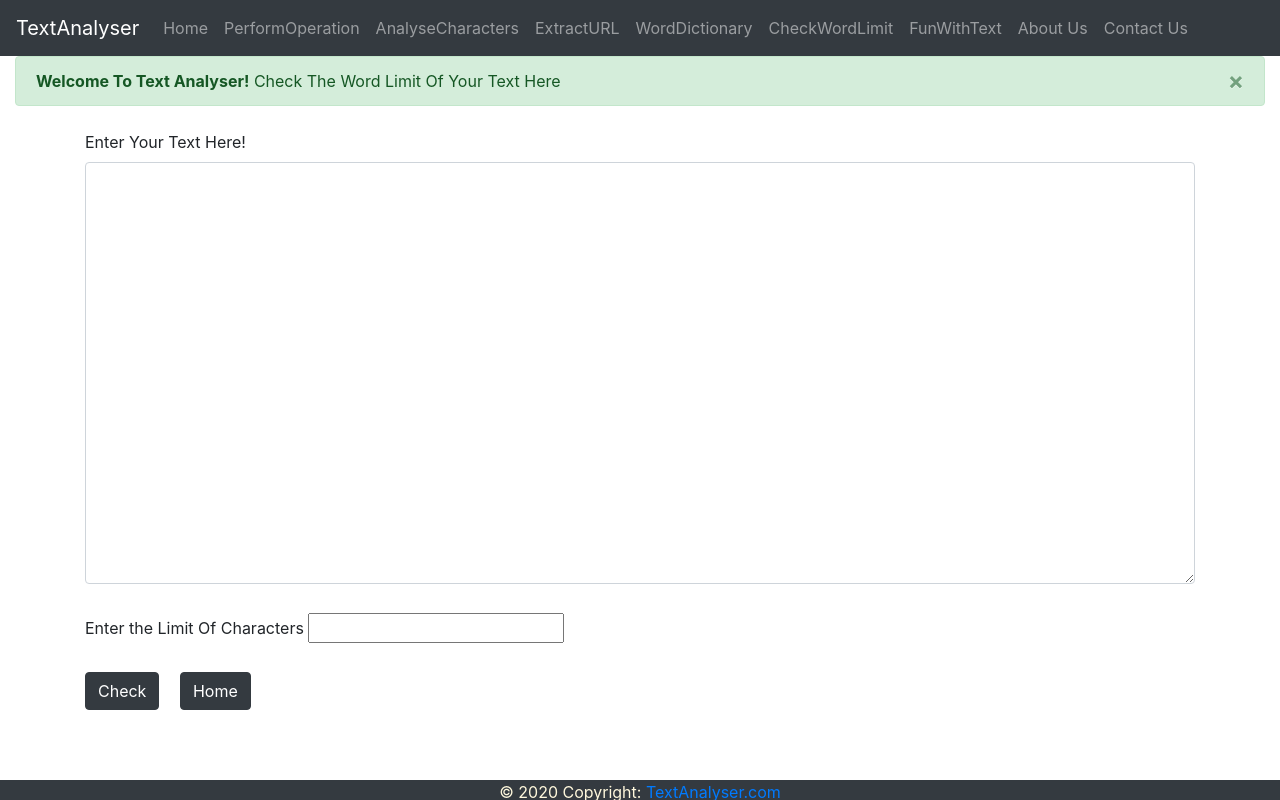
After one commit to kritirikhi/TextAnalyser, a Django app: page /wordlimitchecker/ in a window 1280 px wide. The commit adds this page. Run offline with Django 3.2, Linux system fonts and the light colour scheme; some libraries are stand-ins or nearby versions.

Commit message:
Added Word Limit Checker

```diff
--- /dev/null
+++ b/textutils/requirements.txt
@@ -0,0 +1,3 @@
+django => 3.0.7
+BeautifulSoup => 4.9.1
+requests => 2.24.0
--- a/textutils/templates/navbar.html
+++ b/textutils/templates/navbar.html
@@ -11,6 +11,8 @@
         <a class="nav-item nav-link" href="/analysecharacters">AnalyseCharacters</a>
         <a class="nav-item nav-link" href="/extracturl">ExtractURL</a>
         <a class="nav-item nav-link" href="/worddictionary">WordDictionary</a>
+        <a class="nav-item nav-link" href="/wordlimitchecker">CheckWordLimit</a>
+        <a class="nav-item nav-link" href="/funtext">FunWithText</a>
         <a class="nav-item nav-link" href="/about">About Us<span class="sr-only">(current)</span></a>
         <a class="nav-item nav-link" href="/contact">Contact Us</a>
       </div>
--- /dev/null
+++ b/textutils/templates/wordlimitchecker.html
@@ -0,0 +1,106 @@
+<!DOCTYPE html>
+<html lang="en">
+<head>
+    <meta charset="UTF-8">
+    <meta name="viewport" content="width=device-width, initial-scale=1.0">
+    <link rel="stylesheet" href="https://stackpath.bootstrapcdn.com/bootstrap/4.5.0/css/bootstrap.min.css" integrity="sha384-9aIt2nRpC12Uk9gS9baDl411NQApFmC26EwAOH8WgZl5MYYxFfc+NcPb1dKGj7Sk" crossorigin="anonymous">
+    <title>Document</title>
+
+    <script>
+        function checkwordlimit(){
+            var text = document.getElementById('text').value;
+            var newtext = text.split(" ").join("");
+            var words = document.getElementById('words').value;
+            if(text.length==0 && words.length==0){
+                let s = 'Please Enter The Text And The Character Limit';
+                document.getElementById('msg').innerHTML=s;
+                return;
+            }
+            if(text.length==0){
+                let s = 'Please Enter The Text First';
+                document.getElementById('msg').innerHTML=s;
+                return;
+            }
+            if(words.length==0){
+                let s = 'Please Enter The Character Limit';
+                document.getElementById('msg').innerHTML=s;
+                return;
+            }
+            var alpha='abcdefghijklmnopqrstuvwxyz';
+            for(var i=0;i<words.length;i++){
+                if(words[i]==' ' || alpha.indexOf(words[i]) > -1){
+                    let s = 'Invalid Word Limit Is Entered';
+                    document.getElementById('msg').innerHTML=s;
+                    return;
+                }
+            }
+
+            limit = parseInt(words)
+            if(isNaN(limit)){
+                let s = 'Invalid Word Limit Is Entered';
+                document.getElementById('msg').innerHTML=s;
+                return;
+            }
+
+            else{
+                if(newtext.length <= limit){
+                    let s = 'Your Text Is Within The Specified Character Limit';
+                    document.getElementById('msg').innerHTML=s;
+                }
+                else{
+                    let s = 'Your Text Exceeds The Specified Character Limit';
+                    document.getElementById('msg').innerHTML=s;
+                }
+            }
+        }
+    </script>
+</head>
+<body>
+    {% include 'navbar.html' %}
+
+<div class='container-fluid'>
+        <!-- alerts -->
+        <div class="alert alert-success alert-dismissible fade show" role="alert">
+            <strong>Welcome To Text Analyser!</strong> Check The Word Limit Of Your Text Here
+            <button type="button" class="close" data-dismiss="alert" aria-label="Close">
+              <span aria-hidden="true">&times;</span>
+            </button>
+        </div>
+    </div>
+
+    <div class="container mt-3">
+        <h4 style='color:#a61223' id="msg"></h4>
+    </div>
+    <div class='container mb-5'>
+        <!-- form -->
+        <form class='mt-4'>
+            <div class="form-group">
+              <label for="text">Enter Your Text Here!</label>
+              <textarea class="form-control" name='text' id="text" rows="17"></textarea>
+            </div>
+
+            <div class="form-group">
+                <label class='mt-3' for="words">Enter the Limit Of Characters</label>
+                <input type="text" id='words' name='words'>
+            </div>
+            <input type="button" value="Check" class="btn btn-dark mt-2" onclick='checkwordlimit()'>
+            <a class="btn btn-dark mt-2 ml-3" href="/" role="button">Home</a>
+        </form>
+    </div>
+
+    {% include 'footer.html' %}
+
+    <!-- Optional JavaScript -->
+    <!-- jQuery first, then Popper.js, then Bootstrap JS -->
+    <script src="https://code.jquery.com/jquery-3.5.1.slim.min.js" integrity="sha384-DfXdz2htPH0lsSSs5nCTpuj/zy4C+OGpamoFVy38MVBnE+IbbVYUew+OrCXaRkfj" crossorigin="anonymous"></script>
+    <script src="https://cdn.jsdelivr.net/npm/popper.js@1.16.0/dist/umd/popper.min.js" integrity="sha384-Q6E9RHvbIyZFJoft+2mJbHaEWldlvI9IOYy5n3zV9zzTtmI3UksdQRVvoxMfooAo" crossorigin="anonymous"></script>
+    <script src="https://stackpath.bootstrapcdn.com/bootstrap/4.5.0/js/bootstrap.min.js" integrity="sha384-OgVRvuATP1z7JjHLkuOU7Xw704+h835Lr+6QL9UvYjZE3Ipu6Tp75j7Bh/kR0JKI" crossorigin="anonymous"></script>
+</body>
+</html>
+
+{% comment %}
+  <div class='mt-5'></div>
+    <textarea name="text" id="text" cols="30" rows="20"></textarea>
+    <label for="words">Enter the Limit Of Characters</label>
+    <input type="text" id='words' name='words'>
+    <input type="button" value='check' onclick='checkwordlimit()'> {% endcomment %}
--- a/textutils/textutils/urls.py
+++ b/textutils/textutils/urls.py
@@ -36,4 +36,5 @@
     path('extracturloutput/',views.extracturloutput,name='extracturloutput'),
     path('worddictionary/',views.worddictionary,name='worddictionary'),
     path('calc/',views.calc,name='calc'),
+    path('wordlimitchecker/',views.wordlimitchecker,name='wordlimitchecker'),
 ]
--- a/textutils/textutils/views.py
+++ b/textutils/textutils/views.py
@@ -1,5 +1,9 @@
 from django.http import *
 from django.shortcuts import *
+import math
+from bs4 import BeautifulSoup as bs
+import sys
+import requests
 
 def performoperation(request):
     return render(request,'performoperation.html')
@@ -118,7 +122,6 @@
         }
         return render(request,'analyser.html',d)
 
-
 def analysecharacters(request):
     return render(request,'analysecharacters.html')
 
@@ -176,11 +179,9 @@
 
     return render(request,'analysecharresult.html')
 
-
 def funtext(request):
     return render (request,'funtext.html')
 
-import math
 def textfunaction(request):
     textcoming = request.POST.get('textAdded')
 
@@ -306,10 +307,6 @@
 def worddictionary(request):
     return render(request,'worddictionary.html')
 
-from bs4 import BeautifulSoup as bs
-import sys
-import requests
-
 def calc(request):
     word = request.GET['word']
     url = "https://dictionary.cambridge.org/dictionary/english/"
@@ -327,3 +324,6 @@
 
     d={'pos':header,'result':answer_list}
     return JsonResponse(d,safe=False)
+
+def wordlimitchecker(request):
+    return render(request,'wordlimitchecker.html')
```
Also changed, not shown: textutils/templates/base.html (+4 -4 lines), 1 other file.
